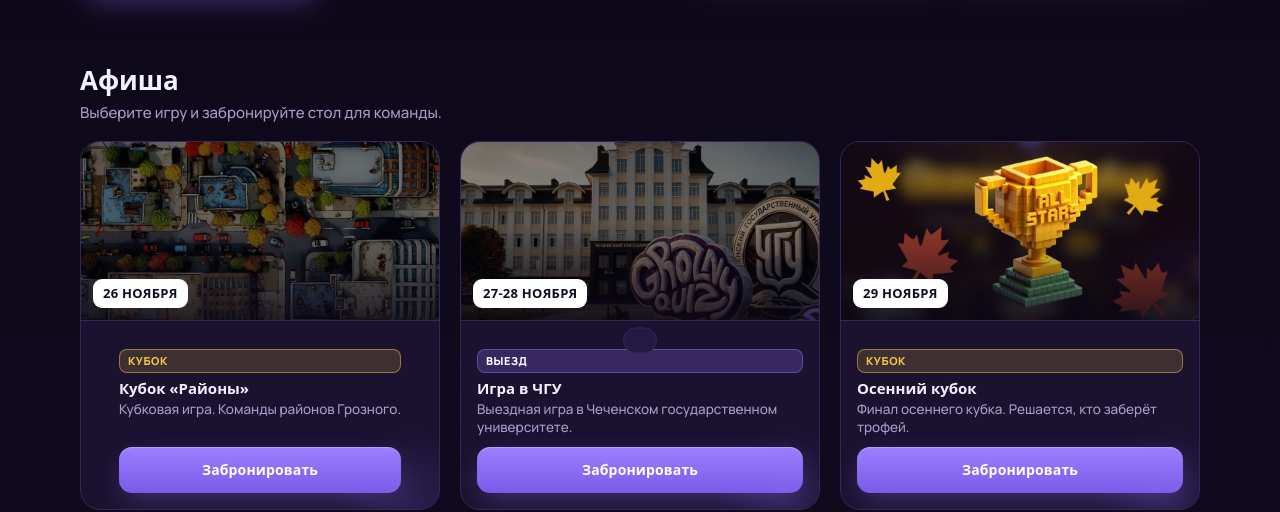
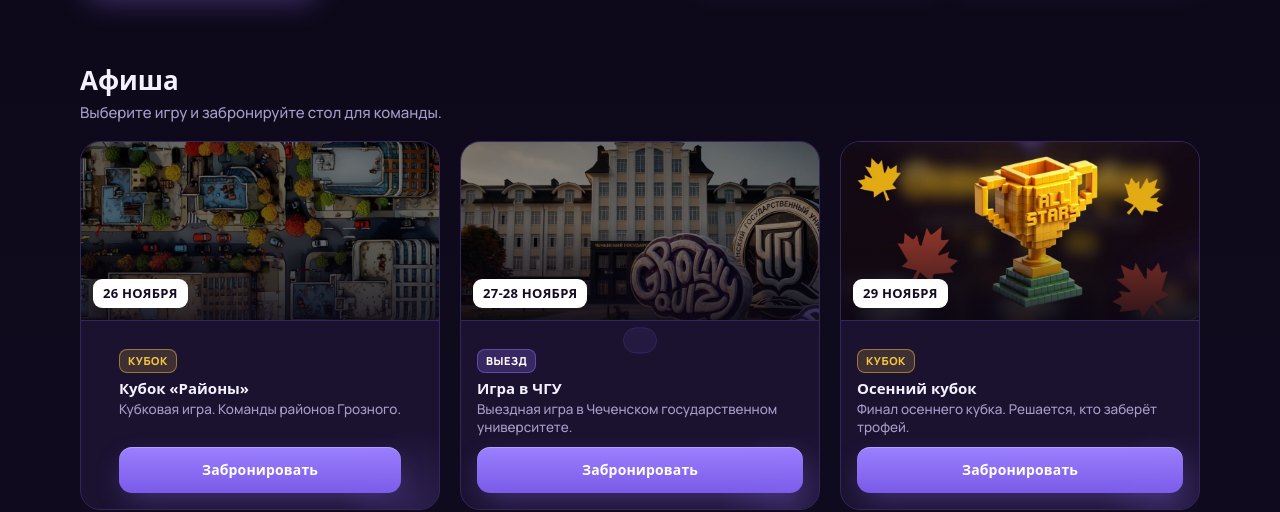
Before and after one commit to xasi88/grozny-quiz, a plain HTML site: page index.html in a window 1280 px wide. Shown: the part 459-971 px from the top of the page. Drawn offline with Linux system fonts and the light colour scheme; a web font is replaced by a local one.

Commit message:
Метки по ширине текста, шапка телефона
Выложено скриптом выложить-сайт.py

```diff
--- a/index.html
+++ b/index.html
@@ -183,6 +183,8 @@ input::placeholder{color:#6f6491}
 .chip{position:absolute;left:12px;bottom:12px;z-index:1;background:#fff;color:#120b22;font:800 13px/1 var(--head);padding:8px 10px;border-radius:9px;text-transform:uppercase;letter-spacing:.02em}
 .gbody{padding:14px 16px 16px;display:flex;flex-direction:column;flex:1}
 .gbody p{flex:1}
+.gbody .tag{align-self:flex-start}
+@media (max-width:480px){.mark span{display:none}}
 
 /* планшет */
 @media (min-width:700px){
```
